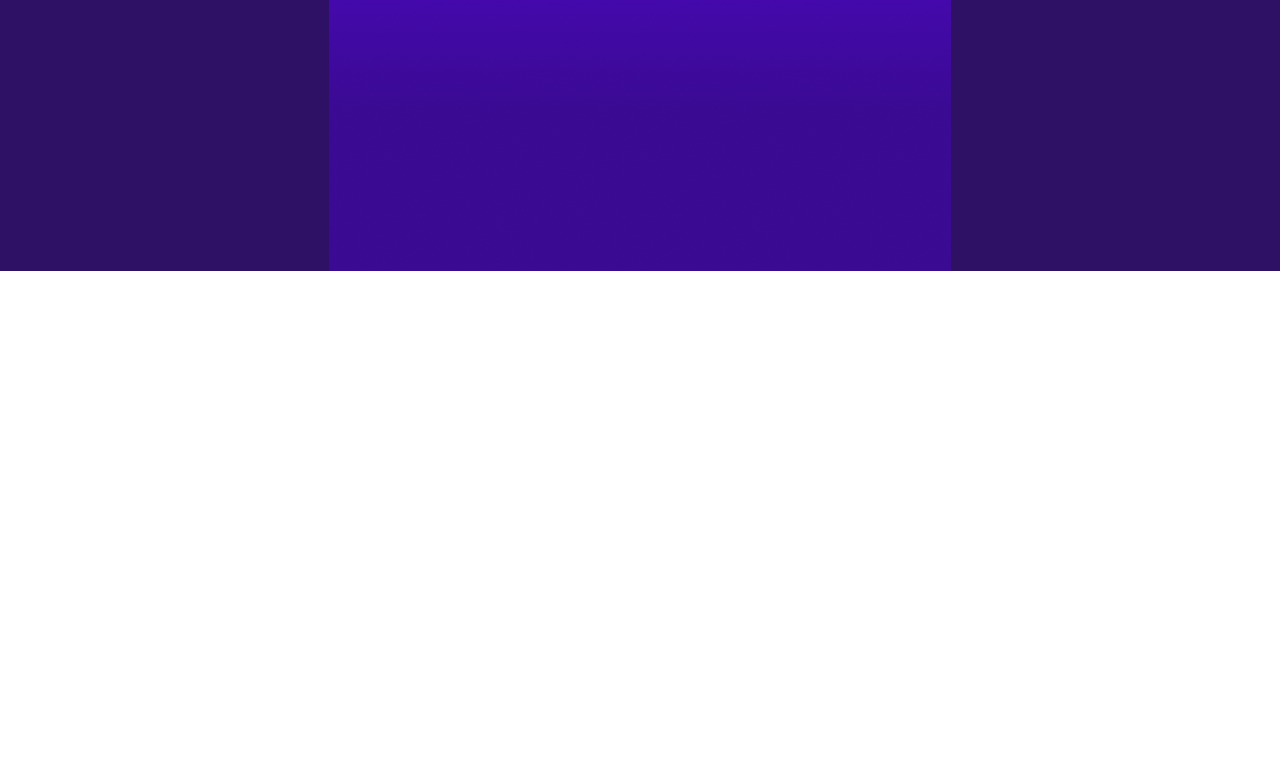
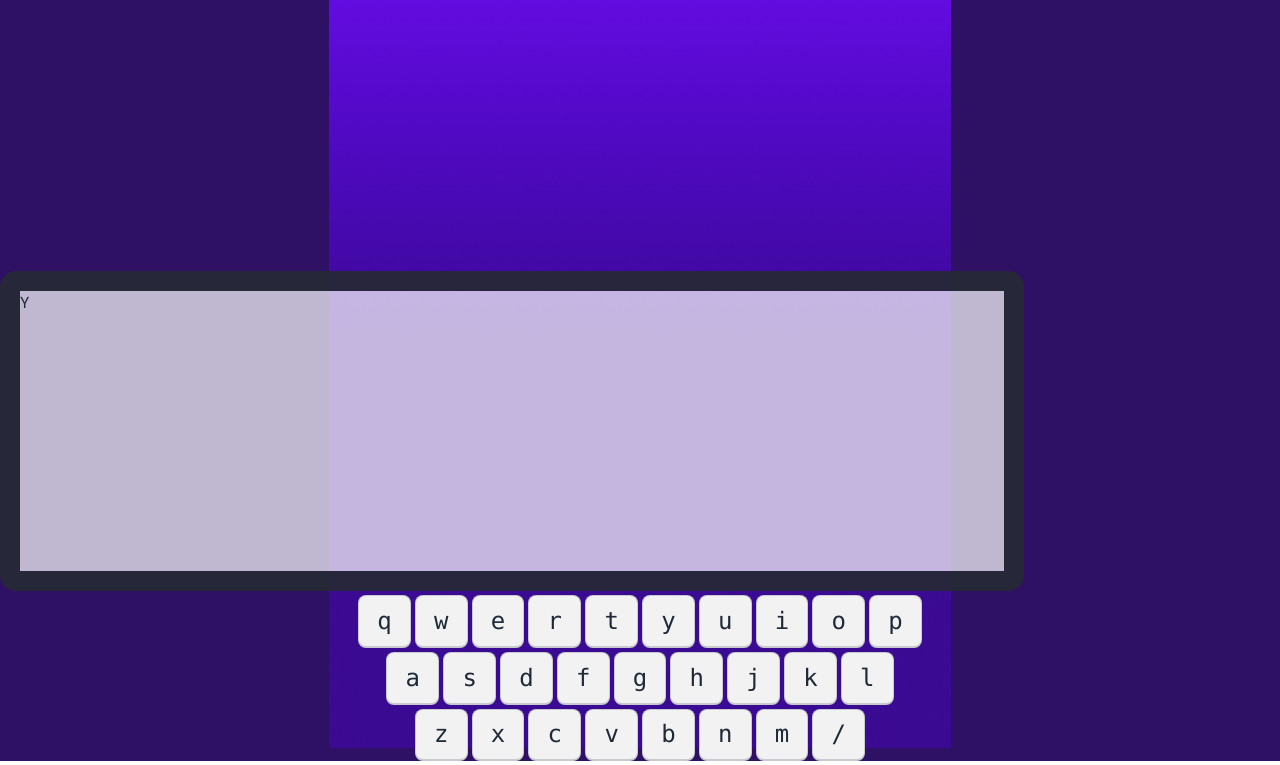
Before and after one commit to TajTanvir1/Alpha-Clash-Game, a plain HTML site: page index.html in a window 1280 px wide. Shown: the part 529-1294 px from the top of the page. Before the commit the page ends 800 px from the top, so only its background shows below. Drawn offline with nearby package versions, Linux system fonts and the light colour scheme.

Commit message:
playground section Kbd & Screen add

```diff
--- a/index.html
+++ b/index.html
@@ -36,7 +36,51 @@
       </section>
 
       <!-- Playground Section -->
+      <section class="play-ground">
+         <div>
+            <!-- playground screen -->
+            <div class="artboard artboard-horizontal phone-6 border-[20px] rounded-2xl border-[#010313CC] bg-[#FFFFFFB3]">Y</div>
+            <!-- Keyboard -->
+            <div class="text-2xl">
+               <div class="flex justify-center gap-1 my-1 w-full">
+                  <kbd class="kbd">q</kbd>
+                  <kbd class="kbd">w</kbd>
+                  <kbd class="kbd">e</kbd>
+                  <kbd class="kbd">r</kbd>
+                  <kbd class="kbd">t</kbd>
+                  <kbd class="kbd">y</kbd>
+                  <kbd class="kbd">u</kbd>
+                  <kbd class="kbd">i</kbd>
+                  <kbd class="kbd">o</kbd>
+                  <kbd class="kbd">p</kbd>
+                </div>
+                <div class="flex justify-center gap-1 my-1 w-full">
+                  <kbd class="kbd">a</kbd>
+                  <kbd class="kbd">s</kbd>
+                  <kbd class="kbd">d</kbd>
+                  <kbd class="kbd">f</kbd>
+                  <kbd class="kbd">g</kbd>
+                  <kbd class="kbd">h</kbd>
+                  <kbd class="kbd">j</kbd>
+                  <kbd class="kbd">k</kbd>
+                  <kbd class="kbd">l</kbd>
+                </div>
+                <div class="flex justify-center gap-1 my-1 w-full">
+                  <kbd class="kbd">z</kbd>
+                  <kbd class="kbd">x</kbd>
+                  <kbd class="kbd">c</kbd>
+                  <kbd class="kbd">v</kbd>
+                  <kbd class="kbd">b</kbd>
+                  <kbd class="kbd">n</kbd>
+                  <kbd class="kbd">m</kbd>
+                  <kbd class="kbd">/</kbd>
+                </div>
+            </div>
+            <!-- Keyboard End -->
 
+            <!--  Life & score -->
+         </div>
+      </section>
       <!-- Score Section -->
       <section class="score">
 
```
